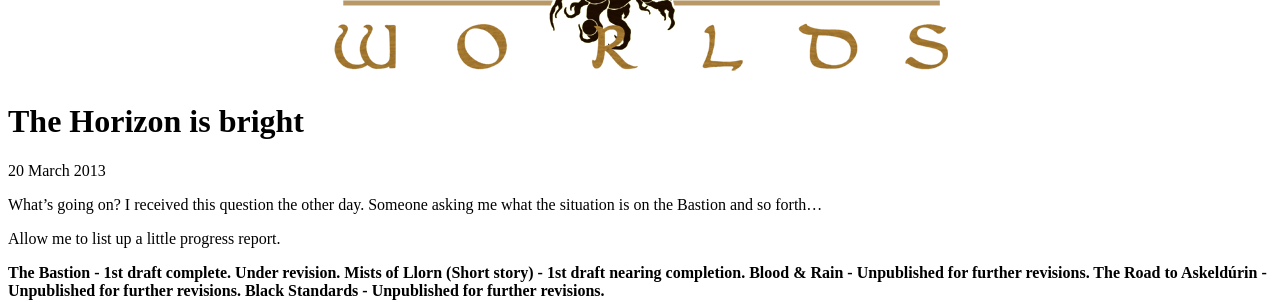
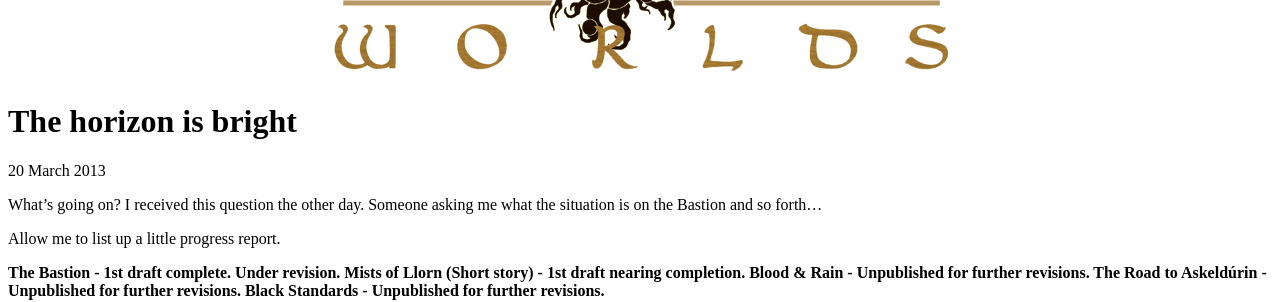
Before and after one commit to nineworldsbooks/nineworldsbooks.github.io, a Jekyll site: the page built from _posts/2013-03-20-the-horizon-is-bright.md, in a window 1280 px wide. Shown: the part 211-513 px from the top of the page. Built offline with Jekyll 4.4.1, drawn with Linux system fonts in a browser that asks for light colours; comment, search, counter and statistics services are not loaded.

Commit message:
fix typos

```diff
--- a/_posts/2013-03-20-the-horizon-is-bright.md
+++ b/_posts/2013-03-20-the-horizon-is-bright.md
@@ -1,6 +1,6 @@
 ---
 layout: post
-title: "The Horizon is bright"
+title: "The horizon is bright"
 description: ""
 category:
 tags: []
```
Also changed, not shown: _posts/2013-02-07-race-of-dvergar---highlight.md (+1 -1 lines).
